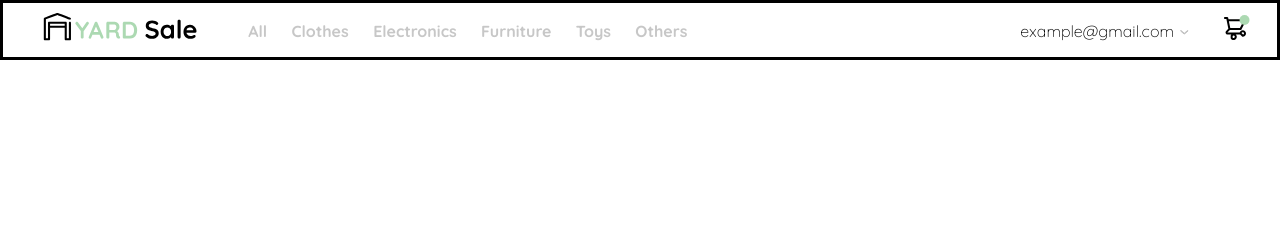
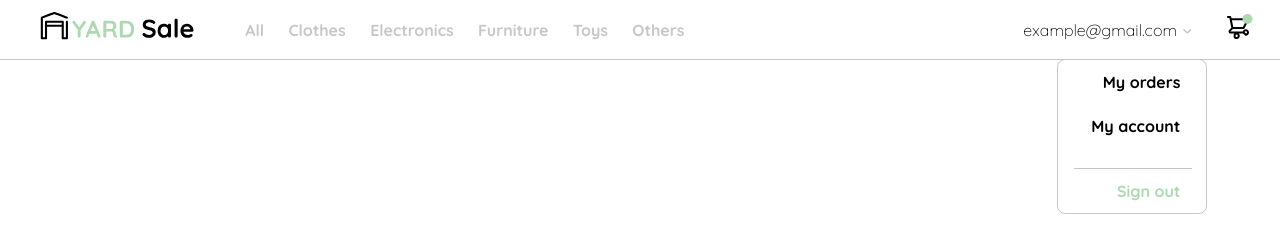
Before and after one commit to RicardoPWorld/Proyectos, a plain HTML site: page YardSale1.1/index.html in a window 1280 px wide. Both pictures are taken after a click on the element 1184 px from the left and 30 px from the top of the page. Drawn offline with Linux system fonts and the light colour scheme.

Commit message:
Agregamos javascript a la ecuacion, funciono el colocar el menu y esconderlo, nice :)

```diff
--- a/YardSale1.1/index.html
+++ b/YardSale1.1/index.html
@@ -29,7 +29,14 @@
             <li class="nav-categories-items"><a href="#">Toys</a></li>
             <li class="nav-categories-items"><a href="#">Others</a></li>
         </ul>
-        <label for="email" class="nav-email">example@gmail.com</label>
+        <label for="email" class="nav-email">example@gmail.com
+            <ul class="nav-menu-usuario inactive">
+                <li><a href="#" class="orders">My orders</a></li>
+                <li><a href="#" class="account">My account</a></li>
+                <li class="nav-menu-usuario-singout"><a href="#" class="signout" >Sign out</a></li>
+            </ul>
+        </label>
     </header>
+    <script src="./main.js"></script>
 </body>
 </html>
--- /dev/null
+++ b/YardSale1.1/main.js
@@ -0,0 +1,20 @@
+const menuCart = document.querySelector('.nav-icon-cart');
+const menuAccount = document.querySelector('.nav-menu-usuario');
+const menuEmail = document.querySelector('.nav-email');
+const menuArrow = document.querySelector('.nav-icon-arrow')
+
+menuEmail.addEventListener('click', toggleDesktopMenu);
+menuArrow.addEventListener('click', toggleDesktopMenu);
+
+function toggleDesktopMenu()
+{
+    const navMenu = menuAccount.classList.contains('inactive')
+    if(navMenu)
+    {
+        menuAccount.classList.remove('inactive')
+    }
+    else
+    {
+        menuAccount.classList.add('inactive')
+    }
+}
--- a/YardSale1.1/style.css
+++ b/YardSale1.1/style.css
@@ -24,9 +24,13 @@ body
     font-family: 'Quicksand', sans-serif;
     font-size:1.6rem;
 }
+.inactive
+{
+    display:none;
+}
 .nav-header
 {
-    border: 0.3rem solid black;
+    border-bottom: 0.1rem solid var(--very-light-pink);
     width:100%;
     display:grid;
     grid-template-columns:auto 1fr auto auto auto;
@@ -84,6 +88,7 @@ body
 }
 .nav-email
 {
+   position:relative;
    font-weight:200;
    cursor:pointer;
 }
@@ -91,6 +96,51 @@ body
 {
    order:2;
    padding:1.2rem 2.6rem;
-   cursor:pointer;
+   cursor:pointer
+}
 
+.nav-menu-usuario
+{
+    position:absolute;
+    list-style: none;
+    top:39px;
+    right:-30px;
+    border:0.1rem solid var(--very-light-pink);
+    width:15rem;
+    border-radius: 8px;
+    background-color: var(--white);
 }
+.nav-menu-usuario li
+{
+    margin:0 16px;
+    padding:12px;
+    text-align: end;
+    width:80%;
+}
+.nav-menu-usuario li:nth-child(2)
+{
+    padding-bottom: 32px;
+}
+.nav-menu-usuario-singout
+{
+    border-top:1px solid var(--very-light-pink);
+    padding-top:16px;
+}
+.orders
+{
+    text-decoration: none;
+    font-weight: bold;
+    color:black;
+}
+.account
+{
+    text-decoration: none;
+    font-weight: bold;
+    color:black;
+}
+ .signout
+{
+    text-decoration: none;
+    font-weight: bold;
+    color:var(--hospital-green);
+}
```
